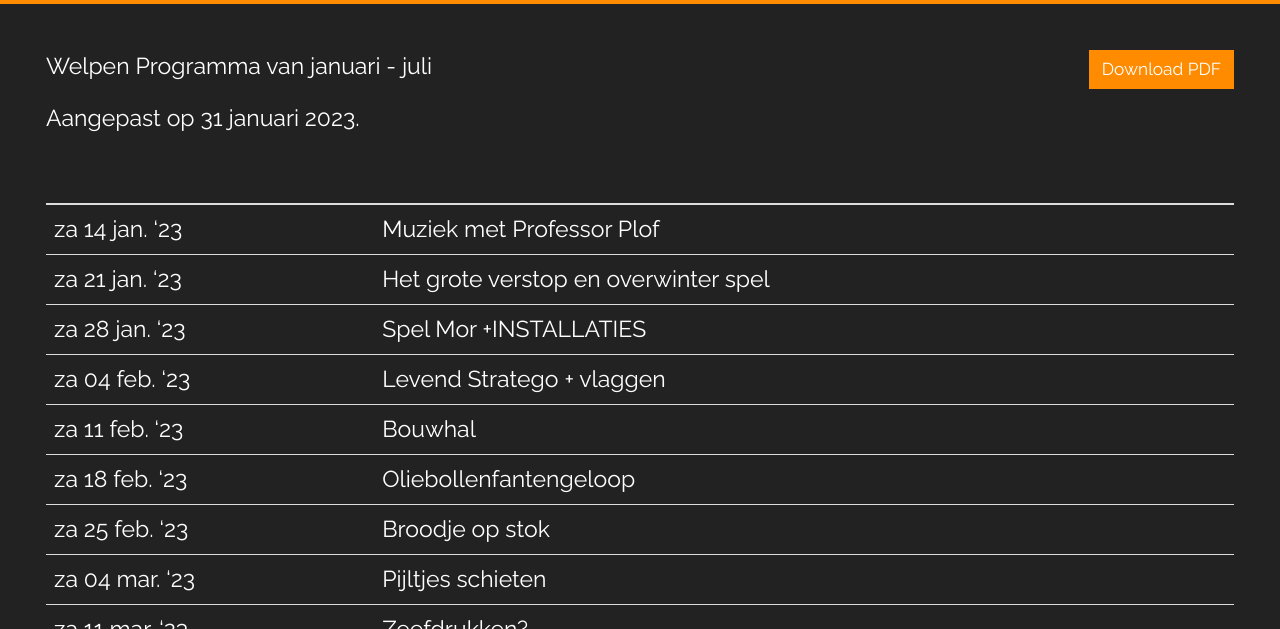
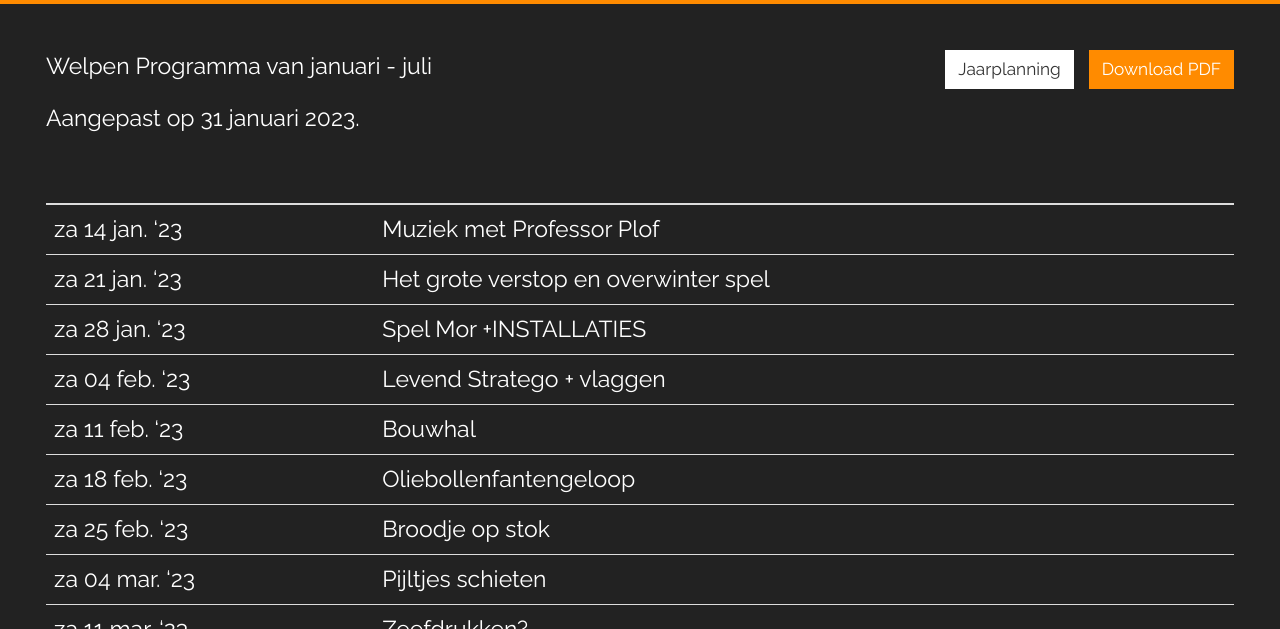
Before and after one commit to nognooitmeegemaakt/website, a Jekyll site: the page built from _agenda/welpen.md, in a window 1280 px wide and 900 px high, cut to the strip 271-900 px from the top of the window. Built offline with Jekyll 4.4.1, drawn with Linux system fonts in a browser that asks for light colours; some web fonts are replaced.

Commit message:
Add 'jaarplanning' welpen to their agenda page

```diff
--- a/_agenda/welpen.md
+++ b/_agenda/welpen.md
@@ -5,6 +5,8 @@ category: agenda
 agenda: welpen
 footer: "_Laatste wijziging 31 januari 2022_"
 ---
+
+<div class="pull-right btn-year"><a id="year-schedule" class="btn btn-md btn-fb btn-normal" target="_blank" href="{{ site.jaarplanning_welpen }}">Jaarplanning</a></div>
 
 Welpen Programma van januari - juli
 
--- a/_config.yml
+++ b/_config.yml
@@ -16,3 +16,4 @@ collections:
     permalink: /programma/:path/
 markdown: kramdown
 jaarplanning: "/assets/docs/jaarplanning-2020-2021.pdf"
+jaarplanning_welpen: "/assets/docs/jaarplanning-welpen-2023-2024.pdf"
```
Also changed, not shown: 1 other file.
